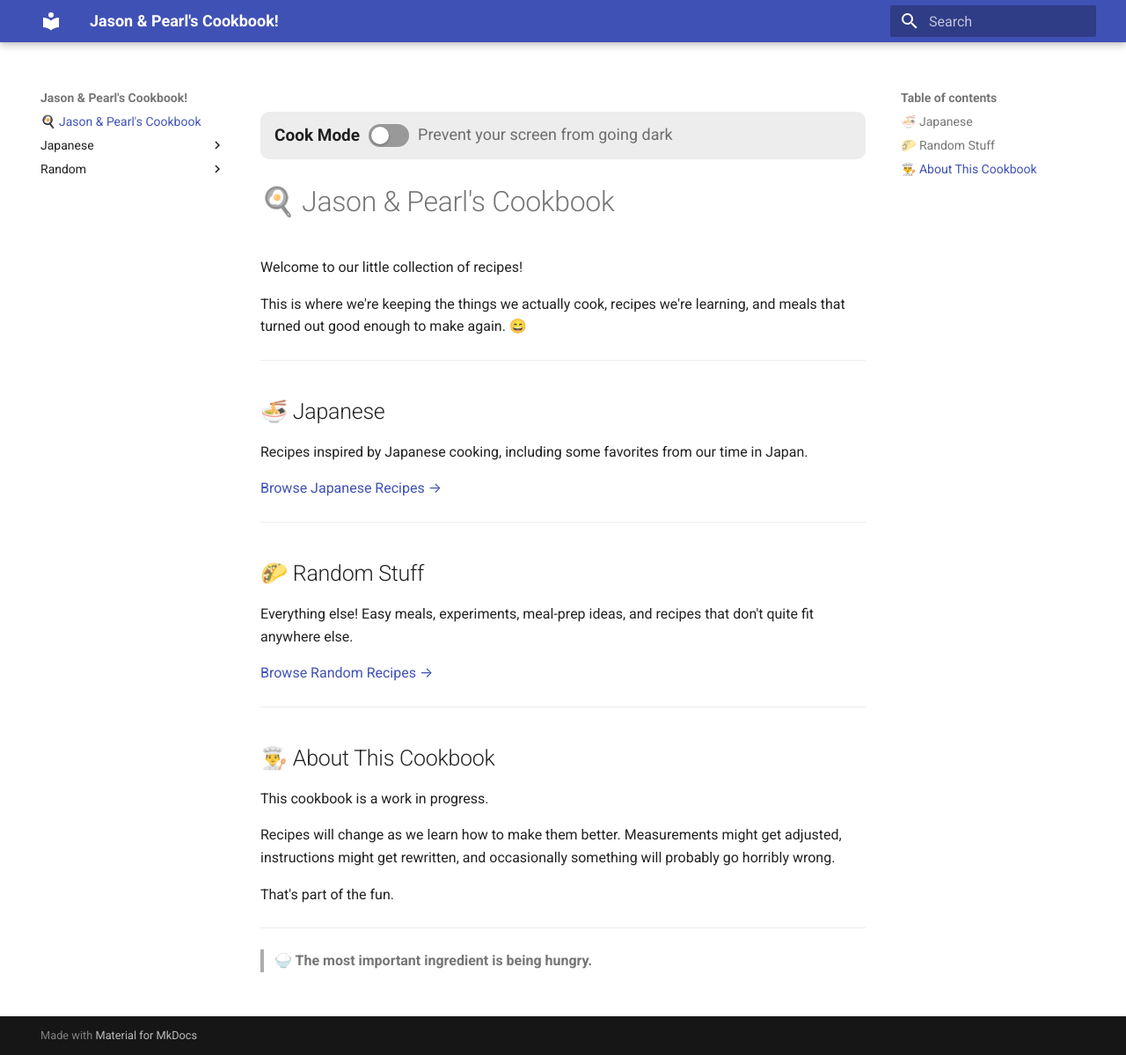
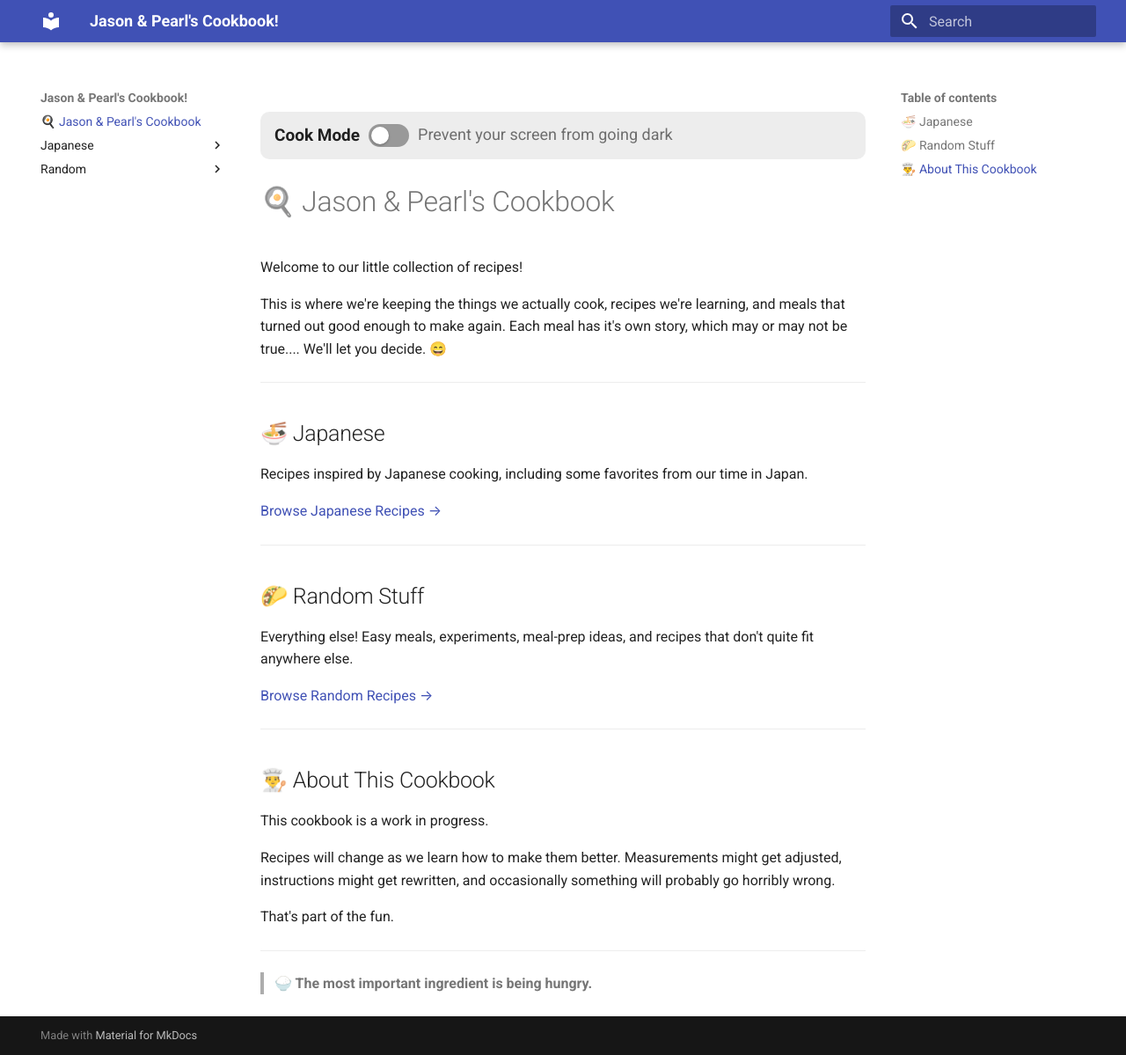
Before and after one commit to glerk/my-cookbook, an MkDocs documentation site: the page built from docs/index.md, in a window 1280 px wide and 1199 px high. Shown: the whole window at 88% size. Built offline with MkDocs 1.6.1 and Material for MkDocs 9.7.7, drawn with Linux system fonts in a browser that asks for light colours.

Commit message:
vault backup: 2026-10-10 19:23:43

```diff
--- a/docs/index.md
+++ b/docs/index.md
@@ -2,7 +2,8 @@
 
 Welcome to our little collection of recipes!
 
-This is where we're keeping the things we actually cook, recipes we're learning, and meals that turned out good enough to make again. 😄
+This is where we're keeping the things we actually cook, recipes we're learning, and meals that turned out good enough to make again.
+Each meal has it's own story, which may or may not be true.... We'll let you decide. 😄
 
 ---
 
```
Also changed, not shown: 1 other file.
